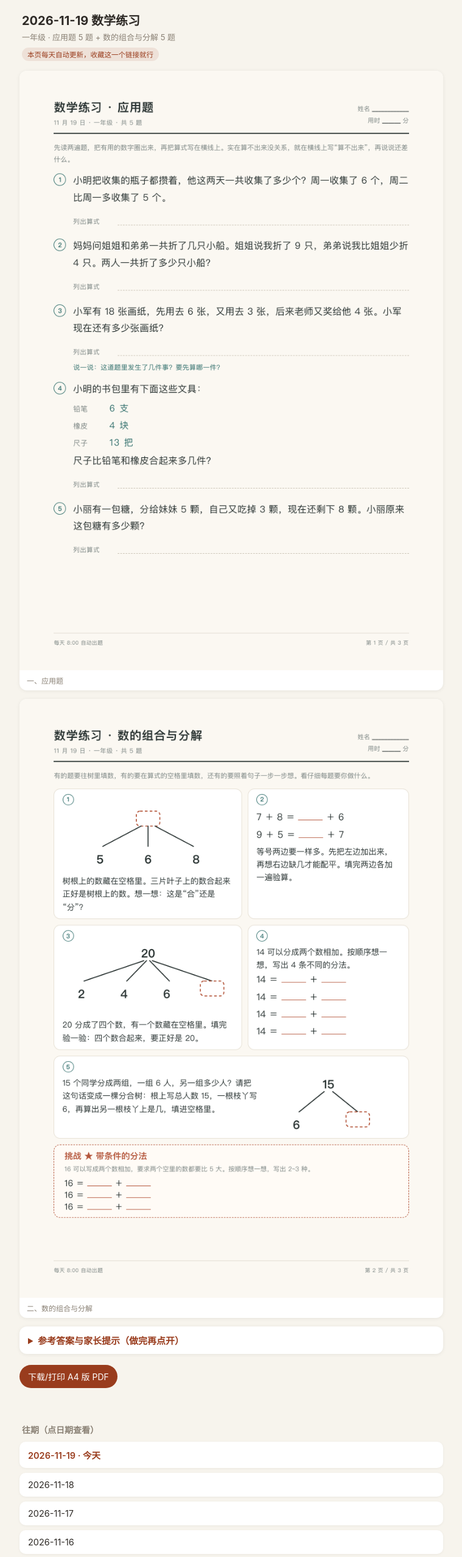
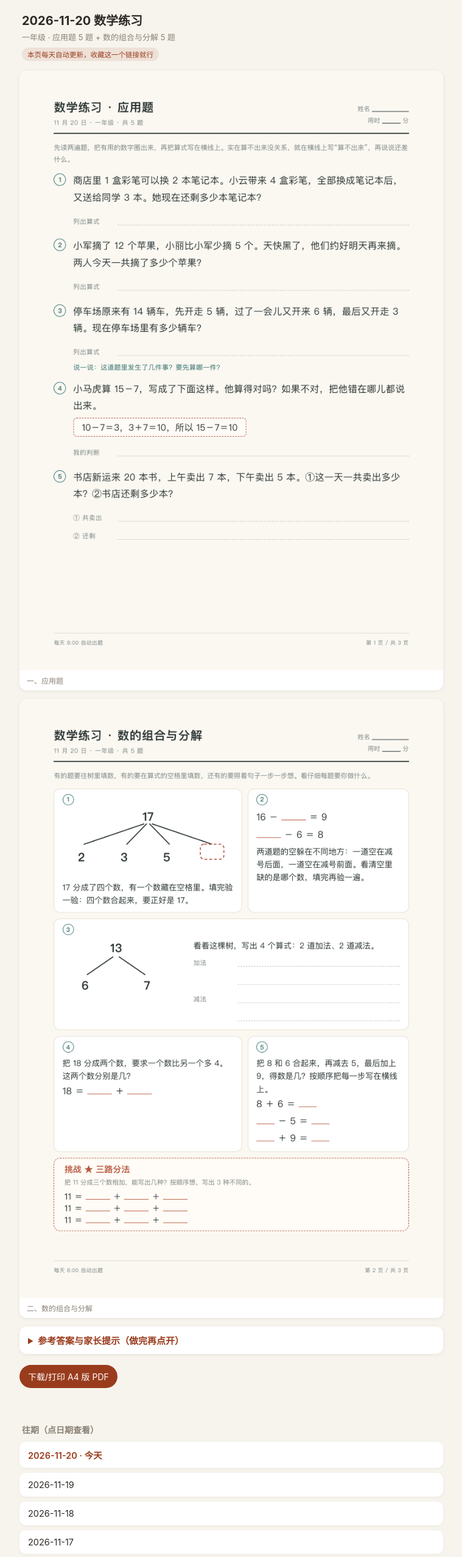
Before and after one commit to dreamick/math-daily, a plain HTML site: page index.html in a window 1280 px wide. Shown: the top 2553 px of the page at 61% size, without its empty margins (260-1019 px from the left). Drawn offline with Linux system fonts and the light colour scheme.

Commit message:
latest: 2026-11-20

```diff
--- a/index.html
+++ b/index.html
@@ -4,7 +4,7 @@
 <meta charset="utf-8">
 <meta name="viewport" content="width=device-width,initial-scale=1">
 <meta name="format-detection" content="telephone=no">
-<title>2026-11-19 数学练习 · 每天更新</title>
+<title>2026-11-20 数学练习 · 每天更新</title>
 <style>
   :root{--bg:#F7F4ED; --card:#fff; --ink:#2E2A26; --muted:#8A8175; --clay:#993C1D;}
   *{box-sizing:border-box;}
@@ -39,22 +39,22 @@
 </head>
 <body>
 <header>
-  <h1>2026-11-19 数学练习</h1>
+  <h1>2026-11-20 数学练习</h1>
   <div class="sub">一年级 · 应用题 5 题 + 数的组合与分解 5 题</div>
   <div class="badge">本页每天自动更新，收藏这一个链接就行</div>
 </header>
 <main>
-  <figure><img src="2026-11-19/01-应用题.png" alt="一、应用题" loading="lazy"><figcaption>一、应用题</figcaption></figure>
-  <figure><img src="2026-11-19/02-组合分解.png" alt="二、数的组合与分解" loading="lazy"><figcaption>二、数的组合与分解</figcaption></figure>
+  <figure><img src="2026-11-20/01-应用题.png" alt="一、应用题" loading="lazy"><figcaption>一、应用题</figcaption></figure>
+  <figure><img src="2026-11-20/02-组合分解.png" alt="二、数的组合与分解" loading="lazy"><figcaption>二、数的组合与分解</figcaption></figure>
   <details>
     <summary>参考答案与家长提示（做完再点开）</summary>
-    <figure><img src="2026-11-19/03-答案与提示.png" alt="三、答案与提示" loading="lazy"><figcaption>三、答案与提示</figcaption></figure>
+    <figure><img src="2026-11-20/03-答案与提示.png" alt="三、答案与提示" loading="lazy"><figcaption>三、答案与提示</figcaption></figure>
   </details>
-  <a class="pdf" href="2026-11-19/2026-11-19-数学练习.pdf" target="_blank" rel="noopener">下载/打印 A4 版 PDF</a>
+  <a class="pdf" href="2026-11-20/2026-11-20-数学练习.pdf" target="_blank" rel="noopener">下载/打印 A4 版 PDF</a>
 </main>
 <section class="history">
     <h2>往期（点日期查看）</h2>
-    <ul><li class="cur"><a href="2026-11-19/">2026-11-19 · 今天</a></li><li><a href="2026-11-18/">2026-11-18</a></li><li><a href="2026-11-17/">2026-11-17</a></li><li><a href="2026-11-16/">2026-11-16</a></li><li><a href="2026-11-15/">2026-11-15</a></li><li><a href="2026-11-14/">2026-11-14</a></li><li><a href="2026-11-13/">2026-11-13</a></li><li><a href="2026-11-12/">2026-11-12</a></li><li><a href="2026-11-11/">2026-11-11</a></li><li><a href="2026-11-10/">2026-11-10</a></li><li><a href="2026-11-09/">2026-11-09</a></li><li><a href="2026-11-08/">2026-11-08</a></li><li><a href="2026-11-07/">2026-11-07</a></li><li><a href="2026-11-06/">2026-11-06</a></li><li><a href="2026-11-05/">2026-11-05</a></li><li><a href="2026-11-04/">2026-11-04</a></li><li><a href="2026-11-03/">2026-11-03</a></li><li><a href="2026-11-02/">2026-11-02</a></li><li><a href="2026-10-30/">2026-10-30</a></li><li><a href="2026-10-29/">2026-10-29</a></li><li><a href="2026-10-28/">2026-10-28</a></li><li><a href="2026-10-27/">2026-10-27</a></li><li><a href="2026-10-26/">2026-10-26</a></li><li><a href="2026-10-23/">2026-10-23</a></li></ul>
+    <ul><li class="cur"><a href="2026-11-20/">2026-11-20 · 今天</a></li><li><a href="2026-11-19/">2026-11-19</a></li><li><a href="2026-11-18/">2026-11-18</a></li><li><a href="2026-11-17/">2026-11-17</a></li><li><a href="2026-11-16/">2026-11-16</a></li><li><a href="2026-11-15/">2026-11-15</a></li><li><a href="2026-11-14/">2026-11-14</a></li><li><a href="2026-11-13/">2026-11-13</a></li><li><a href="2026-11-12/">2026-11-12</a></li><li><a href="2026-11-11/">2026-11-11</a></li><li><a href="2026-11-10/">2026-11-10</a></li><li><a href="2026-11-09/">2026-11-09</a></li><li><a href="2026-11-08/">2026-11-08</a></li><li><a href="2026-11-07/">2026-11-07</a></li><li><a href="2026-11-06/">2026-11-06</a></li><li><a href="2026-11-05/">2026-11-05</a></li><li><a href="2026-11-04/">2026-11-04</a></li><li><a href="2026-11-03/">2026-11-03</a></li><li><a href="2026-11-02/">2026-11-02</a></li><li><a href="2026-10-30/">2026-10-30</a></li><li><a href="2026-10-29/">2026-10-29</a></li><li><a href="2026-10-28/">2026-10-28</a></li><li><a href="2026-10-27/">2026-10-27</a></li><li><a href="2026-10-26/">2026-10-26</a></li><li><a href="2026-10-23/">2026-10-23</a></li></ul>
   </section>
 <footer>
 
```
